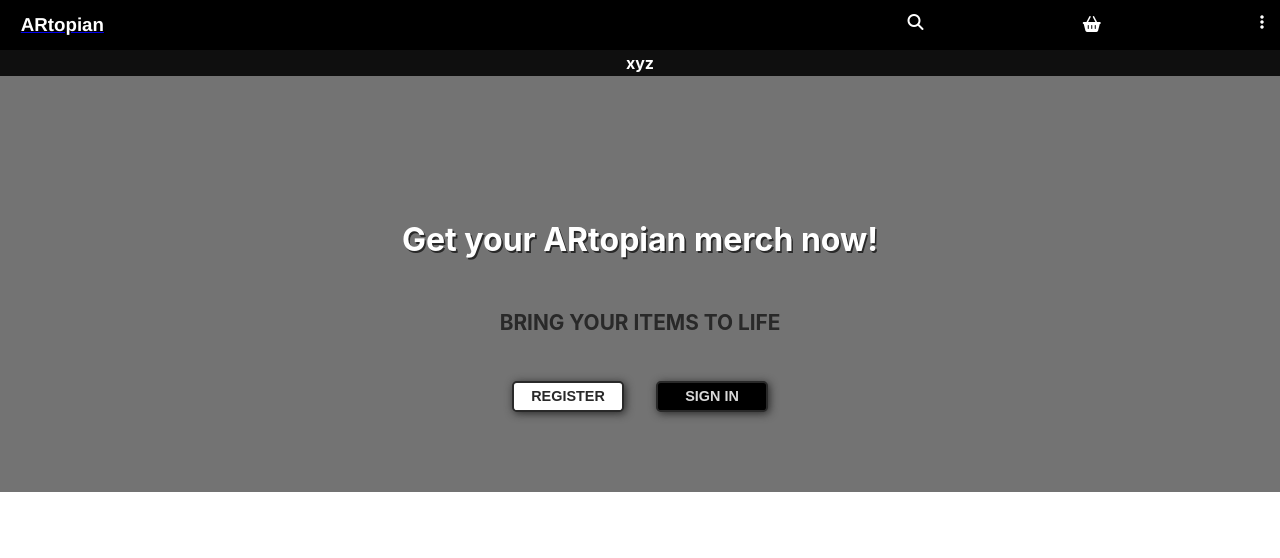
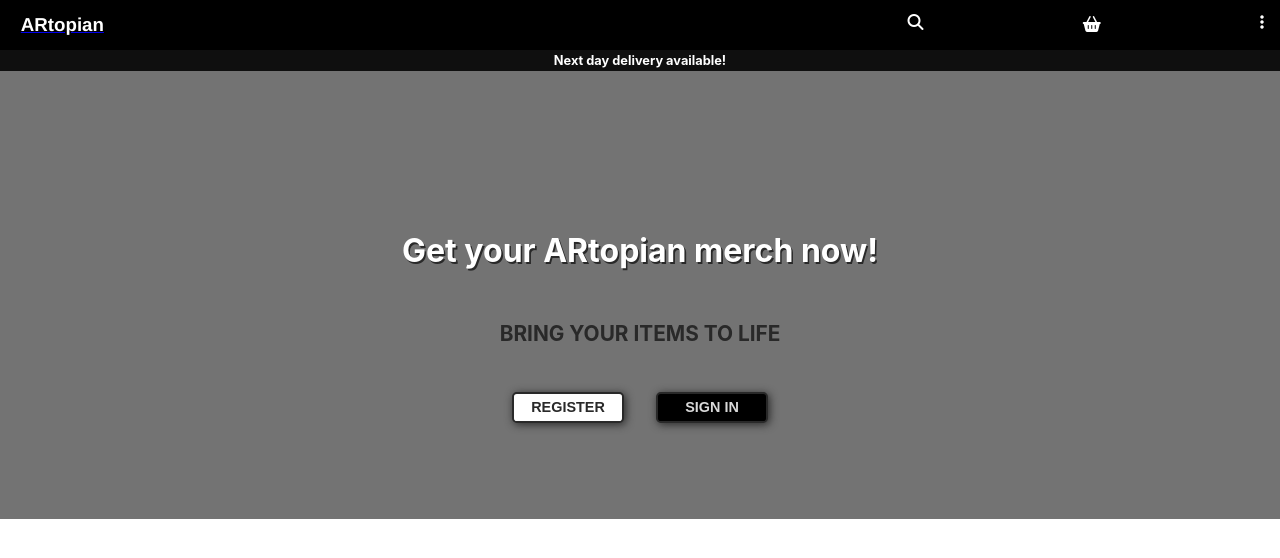
Before and after one commit to TSB1999/ar-topian, a React (Create React App) app: page / in a window 1280 px wide. Shown: the top 558 px of the page. Built offline with nearby package versions, Linux system fonts and the light colour scheme.

Commit message:
fix : home screen touched up

```diff
--- /dev/null
+++ b/src/5.elements/0.atoms/misc/alert.tsx
@@ -0,0 +1,18 @@
+import React from "react";
+
+export default function alert() {
+  return (
+    <div
+      style={{
+        background: "#0F0F0F",
+        color: "#fff",
+        fontSize: "0.8rem",
+        fontWeight: "bold",
+        padding: "0.2rem",
+        textAlign: "center",
+      }}
+    >
+      Next day delivery available!
+    </div>
+  );
+}
--- a/src/5.elements/3.templates/home/index.tsx
+++ b/src/5.elements/3.templates/home/index.tsx
@@ -3,18 +3,7 @@ import Landing from "../../2.organisms/landing";
 
 export default function Home() {
   return (
-    <div>
-      <div
-        style={{
-          background: "#0F0F0F",
-          color: "#fff",
-          fontWeight: "bold",
-          padding: "0.2rem",
-          textAlign: "center",
-        }}
-      >
-        xyz
-      </div>
+    <div style={{ padding: "1rem", background: "#737373" }}>
       <Landing />
     </div>
   );
--- a/src/App.tsx
+++ b/src/App.tsx
@@ -2,6 +2,7 @@ import { useState } from "react";
 // import "./4.styles/main.scss";
 import { UserContext } from "./1.stores/UserContext";
 import Navbar from "./5.elements/2.organisms/navbar";
+import Alert from "./5.elements/0.atoms/misc/alert";
 import { Route, BrowserRouter as Router } from "react-router-dom";
 import Home from "./3.pages/home";
 import Register from "./3.pages/register";
@@ -21,6 +22,7 @@ function App() {
     <div className="App">
       <Router>
         <Navbar />
+        <Alert />
         <UserContext.Provider value={{ userData, setUserData }}>
           <Route exact path="/" component={Home} />
           <Route exact path="/register" component={Register} />
```
